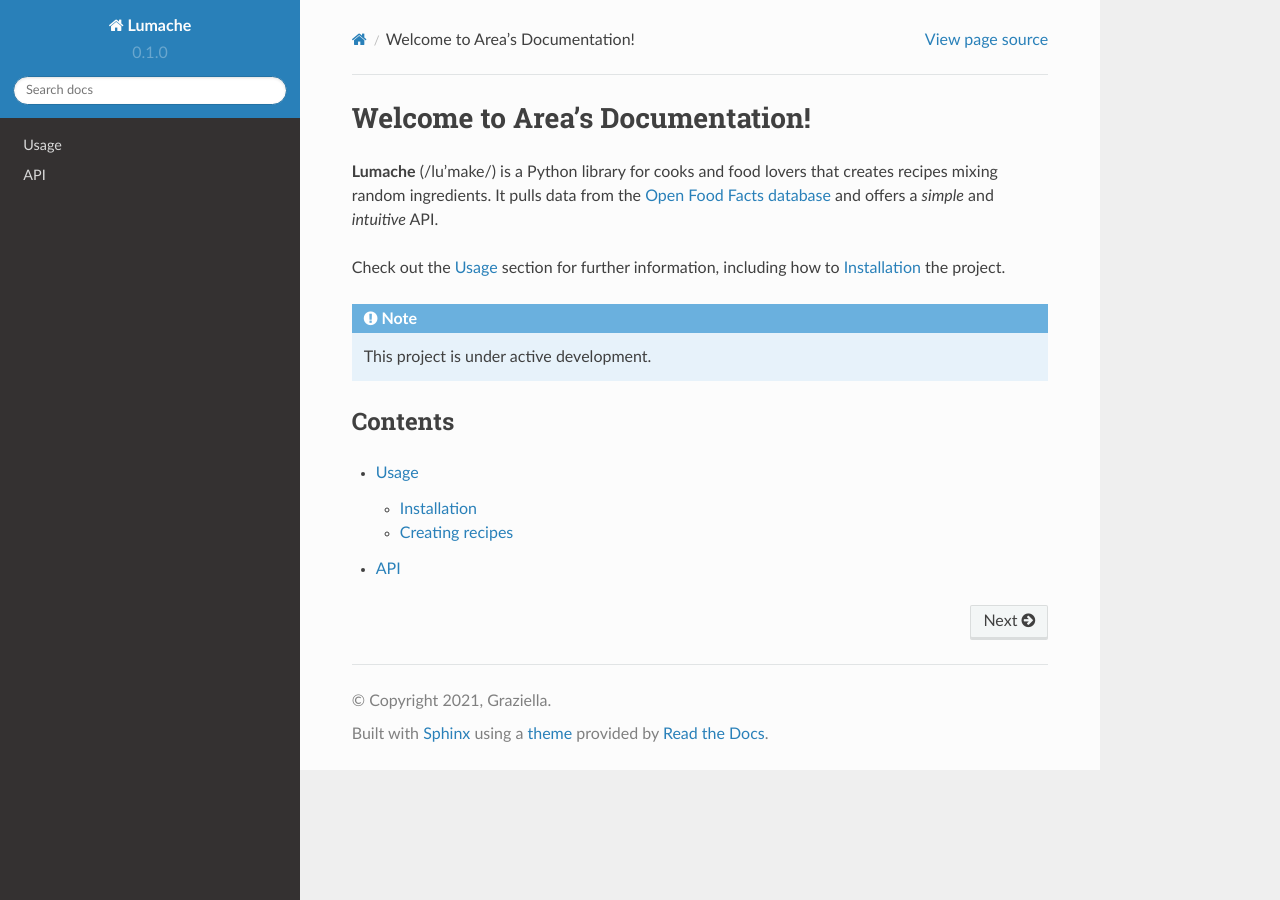
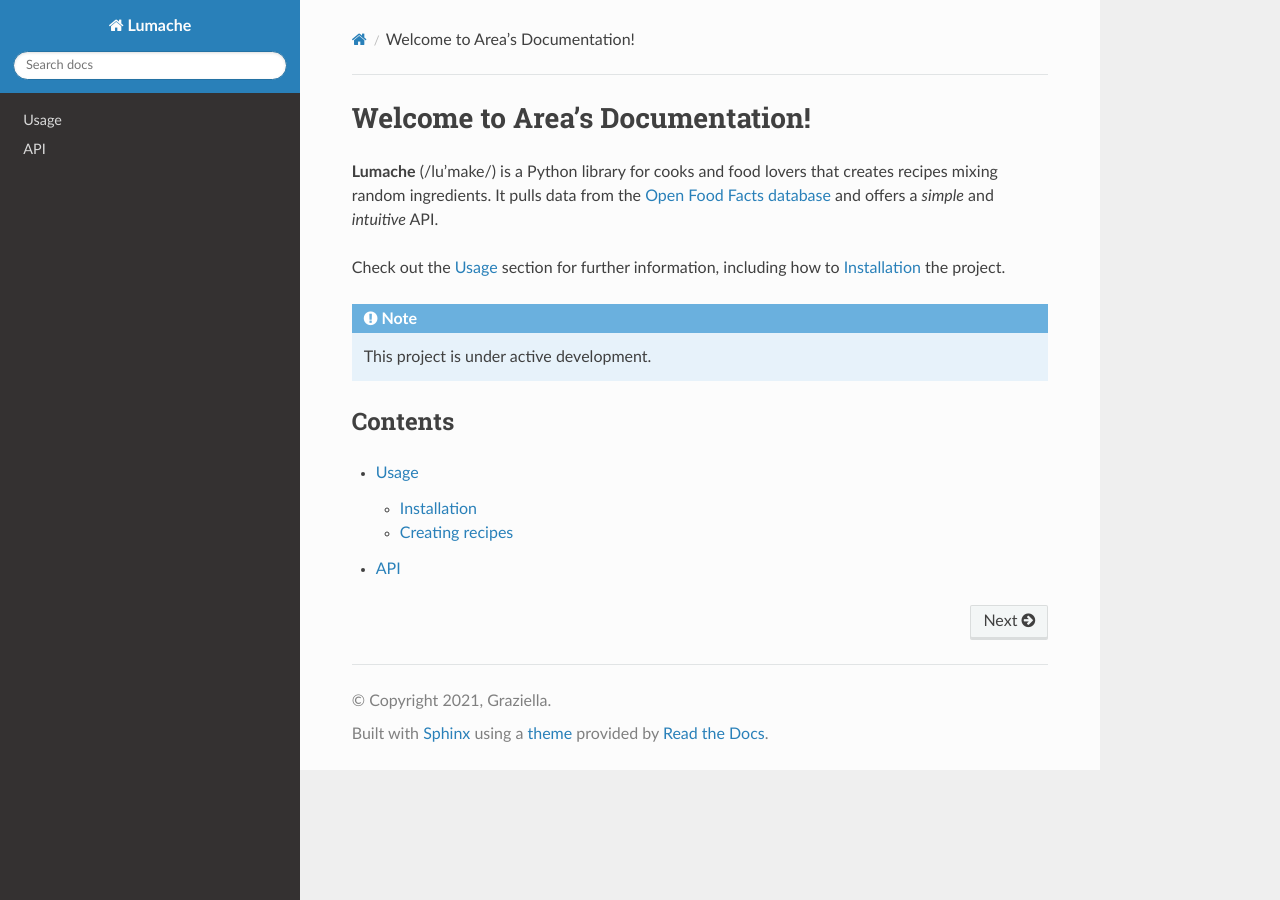
Before and after one commit to sabry134/Area-Documentation, a Sphinx documentation site: the page built from docs/source/index.rst, in a window 1280 px wide. Built offline with Sphinx 7.4.7 and the Read the Docs theme 2.0.0, drawn with Linux system fonts in a browser that asks for light colours.

Commit message:
Update conf.py

```diff
--- a/docs/source/conf.py
+++ b/docs/source/conf.py
@@ -33,3 +33,8 @@ html_theme = 'sphinx_rtd_theme'
 
 # -- Options for EPUB output
 epub_show_urls = 'footnote'
+
+html_show_sourcelink = False
+
+html_theme_options = {
+    'display_version': False}
```
